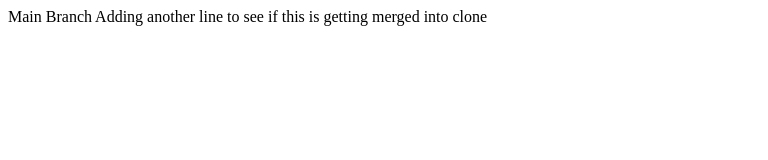
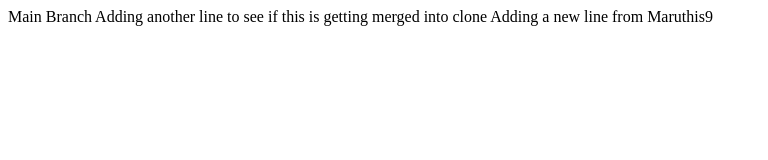
Before and after one commit to Alluri03/ExcMainRepository, a plain HTML site: page index.html in a window 1280 px wide. Shown: the whole page, without its empty margins (0-768 px from the left). Drawn offline with Linux system fonts and the light colour scheme.

Commit message:
Update index.html

```diff
--- a/index.html
+++ b/index.html
@@ -1,4 +1,5 @@
 <html>
 	Main Branch
 	Adding another line to see if this is getting merged into clone
+	Adding a new line from Maruthis9
 </html>
```
